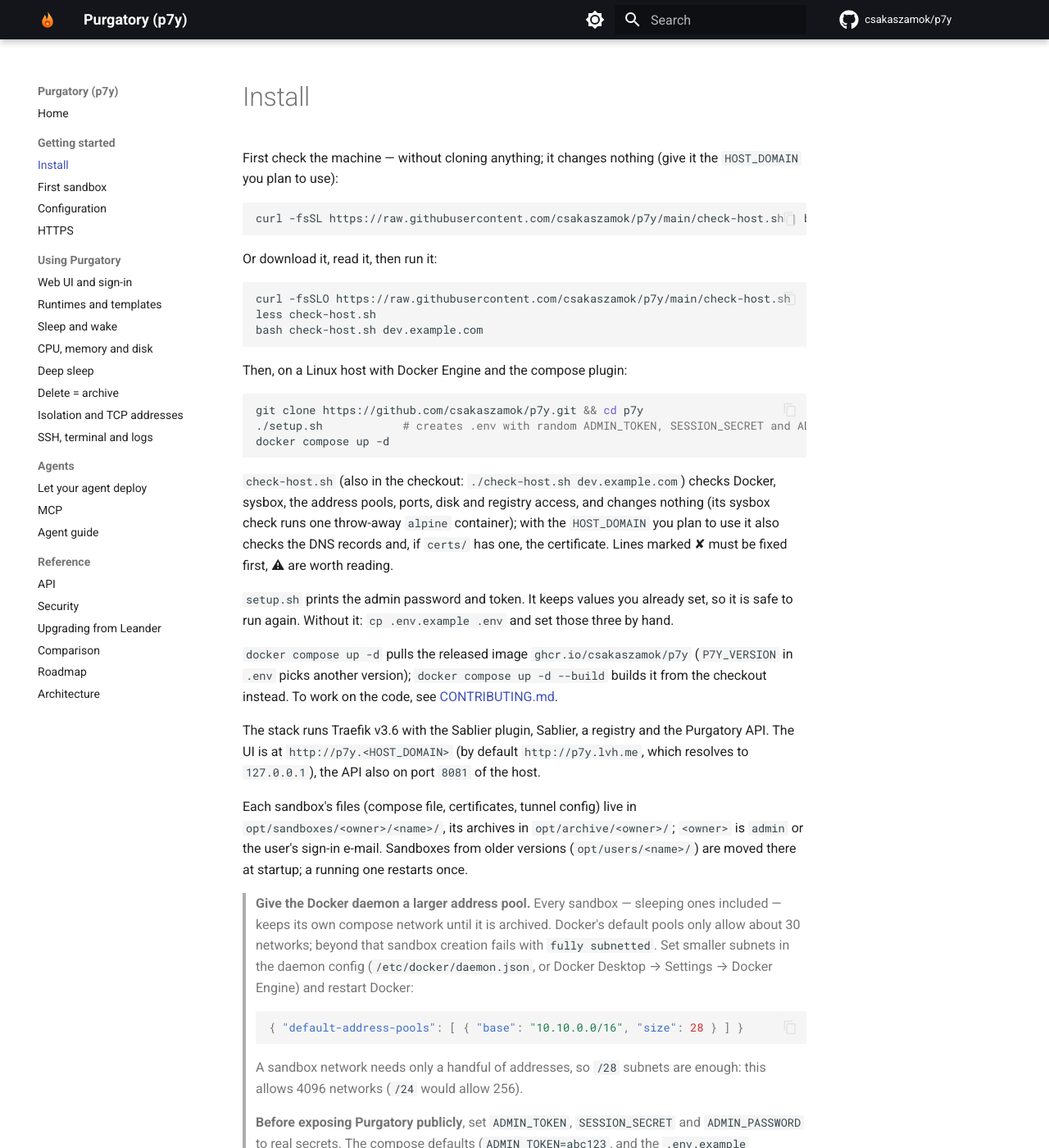
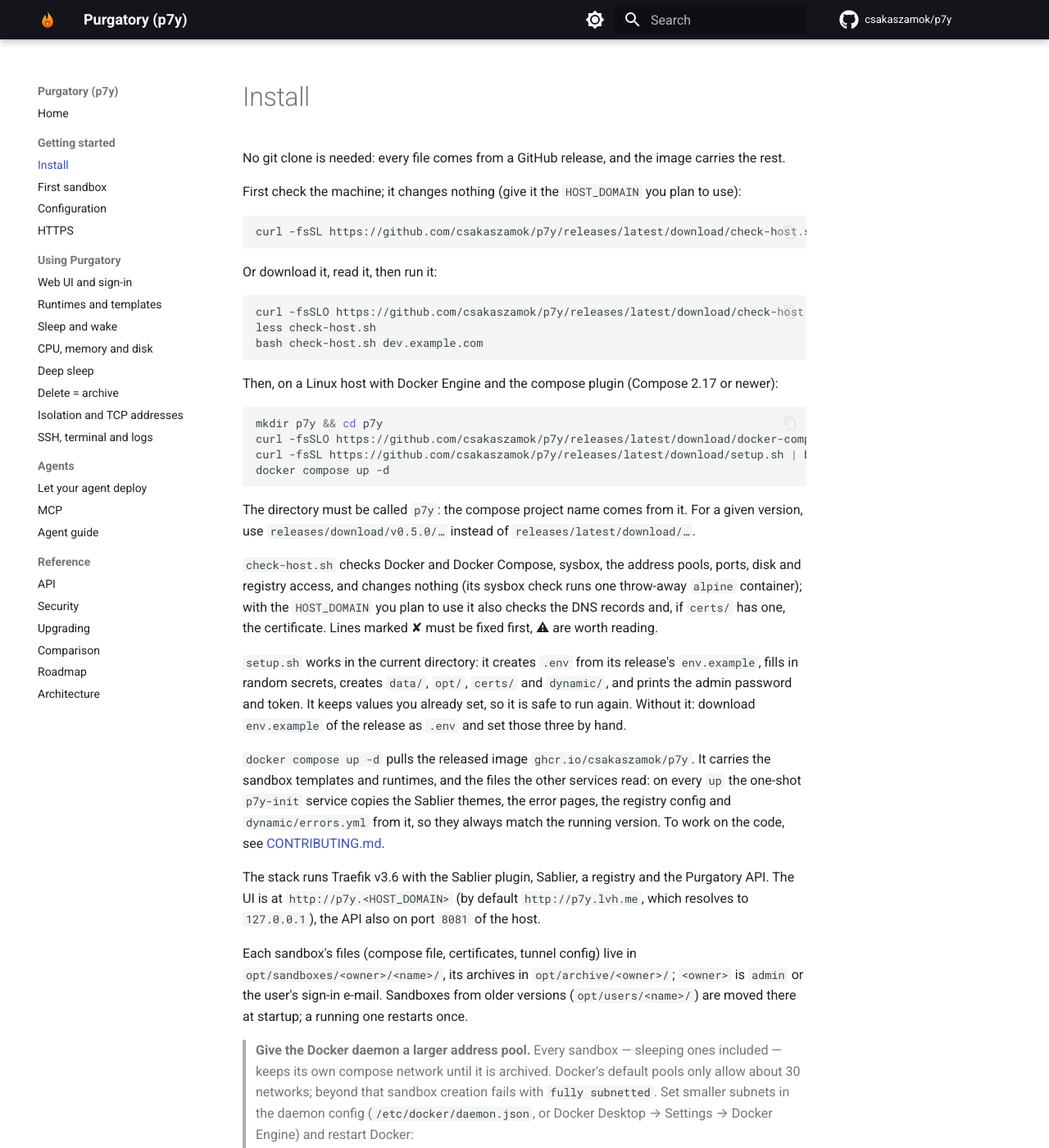
Before and after one commit to csakaszamok/p7y, an MkDocs documentation site: the page built from docs/install.md, in a window 1280 px wide and 1400 px high. Shown: the whole window at 82% size. Built offline with MkDocs 1.6.1 and Material for MkDocs 9.7.7, drawn with Linux system fonts in a browser that asks for light colours; comment, search, counter and statistics services are not loaded; the version menu is left out.

Commit message:
Docs: install and upgrade from the release files
Co-Authored-By: Claude Opus 5.5 (1M context) <noreply@anthropic.com>

````diff
--- a/docs/install.md
+++ b/docs/install.md
@@ -1,32 +1,37 @@
 # Install
 
-First check the machine — without cloning anything; it changes nothing (give it the `HOST_DOMAIN` you plan to use):
+No git clone is needed: every file comes from a GitHub release, and the image carries the rest.
+
+First check the machine; it changes nothing (give it the `HOST_DOMAIN` you plan to use):
 
 ```bash
-curl -fsSL https://raw.githubusercontent.com/csakaszamok/p7y/main/check-host.sh | bash -s -- dev.example.com
+curl -fsSL https://github.com/csakaszamok/p7y/releases/latest/download/check-host.sh | bash -s -- dev.example.com
 ```
 
 Or download it, read it, then run it:
 
 ```bash
-curl -fsSLO https://raw.githubusercontent.com/csakaszamok/p7y/main/check-host.sh
+curl -fsSLO https://github.com/csakaszamok/p7y/releases/latest/download/check-host.sh
 less check-host.sh
 bash check-host.sh dev.example.com
 ```
 
-Then, on a Linux host with Docker Engine and the compose plugin:
+Then, on a Linux host with Docker Engine and the compose plugin (Compose 2.17 or newer):
 
 ```bash
-git clone https://github.com/csakaszamok/p7y.git && cd p7y
-./setup.sh            # creates .env with random ADMIN_TOKEN, SESSION_SECRET and ADMIN_PASSWORD
+mkdir p7y && cd p7y
+curl -fsSLO https://github.com/csakaszamok/p7y/releases/latest/download/docker-compose.yml
+curl -fsSL https://github.com/csakaszamok/p7y/releases/latest/download/setup.sh | bash     # creates .env with random ADMIN_TOKEN, SESSION_SECRET and ADMIN_PASSWORD
 docker compose up -d
 ```
 
-`check-host.sh` (also in the checkout: `./check-host.sh dev.example.com`) checks Docker, sysbox, the address pools, ports, disk and registry access, and changes nothing (its sysbox check runs one throw-away `alpine` container); with the `HOST_DOMAIN` you plan to use it also checks the DNS records and, if `certs/` has one, the certificate. Lines marked ✘ must be fixed first, ⚠ are worth reading.
+The directory must be called `p7y`: the compose project name comes from it. For a given version, use `releases/download/v0.5.0/…` instead of `releases/latest/download/…`.
 
-`setup.sh` prints the admin password and token. It keeps values you already set, so it is safe to run again. Without it: `cp .env.example .env` and set those three by hand.
+`check-host.sh` checks Docker and Docker Compose, sysbox, the address pools, ports, disk and registry access, and changes nothing (its sysbox check runs one throw-away `alpine` container); with the `HOST_DOMAIN` you plan to use it also checks the DNS records and, if `certs/` has one, the certificate. Lines marked ✘ must be fixed first, ⚠ are worth reading.
 
-`docker compose up -d` pulls the released image `ghcr.io/csakaszamok/p7y` (`P7Y_VERSION` in `.env` picks another version); `docker compose up -d --build` builds it from the checkout instead. To work on the code, see [CONTRIBUTING.md](https://github.com/csakaszamok/p7y/blob/main/CONTRIBUTING.md).
+`setup.sh` works in the current directory: it creates `.env` from its release's `env.example`, fills in random secrets, creates `data/`, `opt/`, `certs/` and `dynamic/`, and prints the admin password and token. It keeps values you already set, so it is safe to run again. Without it: download `env.example` of the release as `.env` and set those three by hand.
+
+`docker compose up -d` pulls the released image `ghcr.io/csakaszamok/p7y`. It carries the sandbox templates and runtimes, and the files the other services read: on every `up` the one-shot `p7y-init` service copies the Sablier themes, the error pages, the registry config and `dynamic/errors.yml` from it, so they always match the running version. To work on the code, see [CONTRIBUTING.md](https://github.com/csakaszamok/p7y/blob/main/CONTRIBUTING.md).
 
 The stack runs Traefik v3.6 with the Sablier plugin, Sablier, a registry and the Purgatory API. The UI is at `http://p7y.<HOST_DOMAIN>` (by default `http://p7y.lvh.me`, which resolves to `127.0.0.1`), the API also on port `8081` of the host.
 
--- a/mkdocs.yml
+++ b/mkdocs.yml
@@ -81,7 +81,7 @@ nav:
   - Reference:
       - API: api.md
       - Security: security.md
-      - Upgrading from Leander: upgrading.md
+      - Upgrading: upgrading.md
       - Comparison: comparison.md
       - Roadmap: roadmap.md
       - Architecture: architecture.html
````
Also changed, not shown: CHANGELOG.md (+13 -0 lines), CONTRIBUTING.md (+2 -1 lines), README.md (+4 -3 lines), docs/configuration.md (+1 -0 lines), docs/upgrading.md (+18 -1 lines).
